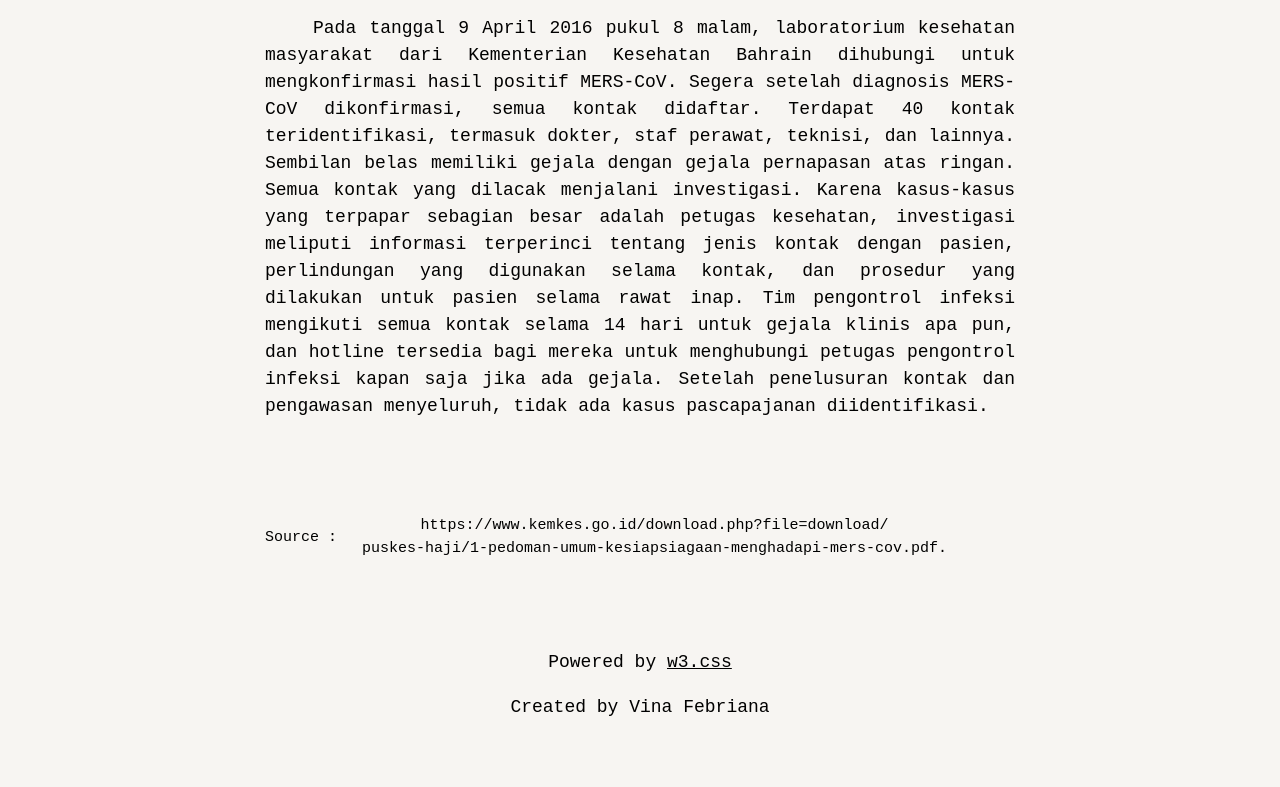
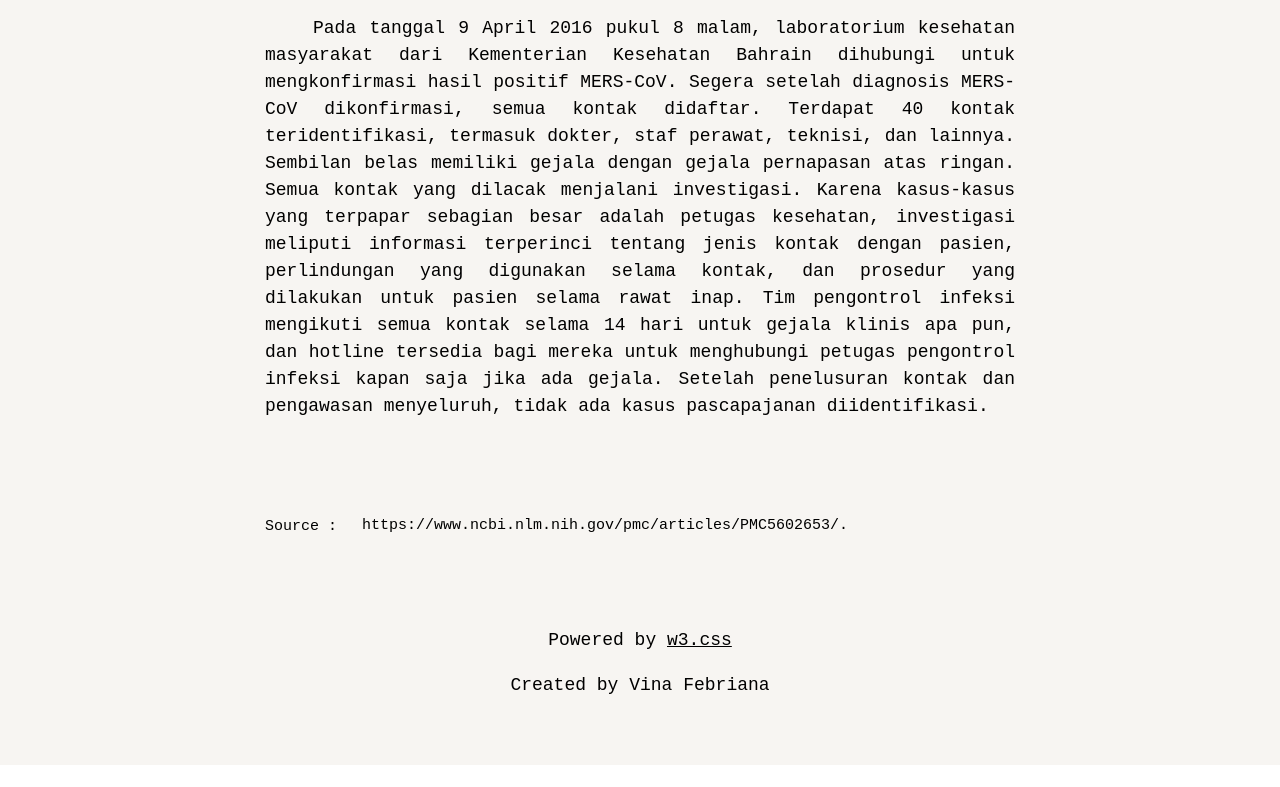
Before and after one commit to SMAKBO/2020-wabah-xi-8-mers, a plain HTML site: page asal mula.html in a window 1280 px wide. Shown: the part 1603-2390 px from the top of the page. After the commit the page ends 2368 px from the top, so only its background shows below. Drawn offline with nearby package versions, Linux system fonts and the light colour scheme.

Commit message:
Update asal mula.html

```diff
--- a/asal mula.html
+++ b/asal mula.html
@@ -123,7 +123,7 @@ body, html {
 <br>
 
 <div class="w3-medium">
- <p>Source : <a href="https://www.ncbi.nlm.nih.gov/pmc/articles/PMC5602653/" class="w3-bar-item w3-button w3-lightgrey">https://www.kemkes.go.id/download.php?file=download/ <br>puskes-haji/1-pedoman-umum-kesiapsiagaan-menghadapi-mers-cov.pdf.</a> </p>
+ <p>Source : <a href="https://www.ncbi.nlm.nih.gov/pmc/articles/PMC5602653/" class="w3-bar-item w3-button w3-lightgrey">https://www.ncbi.nlm.nih.gov/pmc/articles/PMC5602653/.</a> </p>
 </div>
 
 <!-- Footer -->
```
